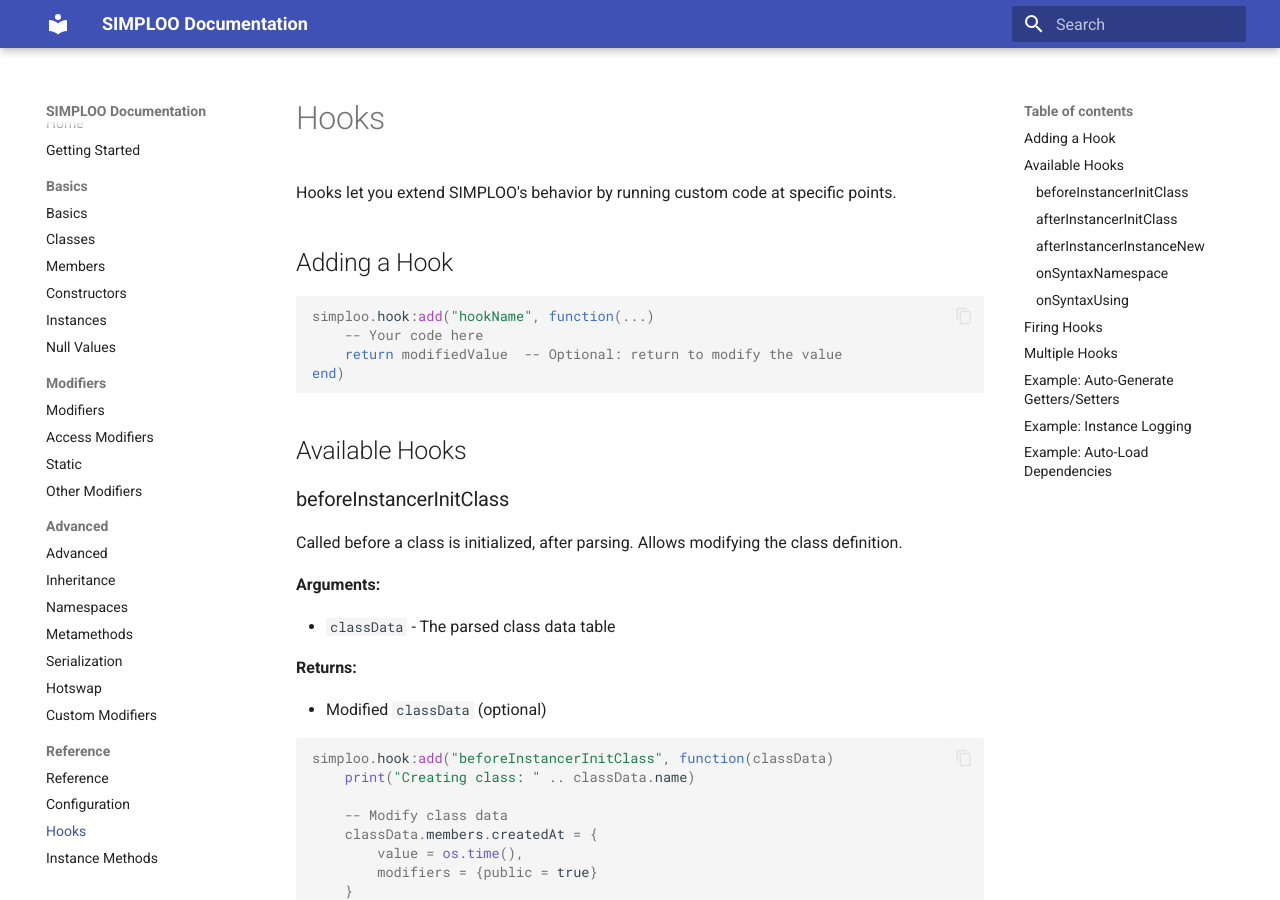
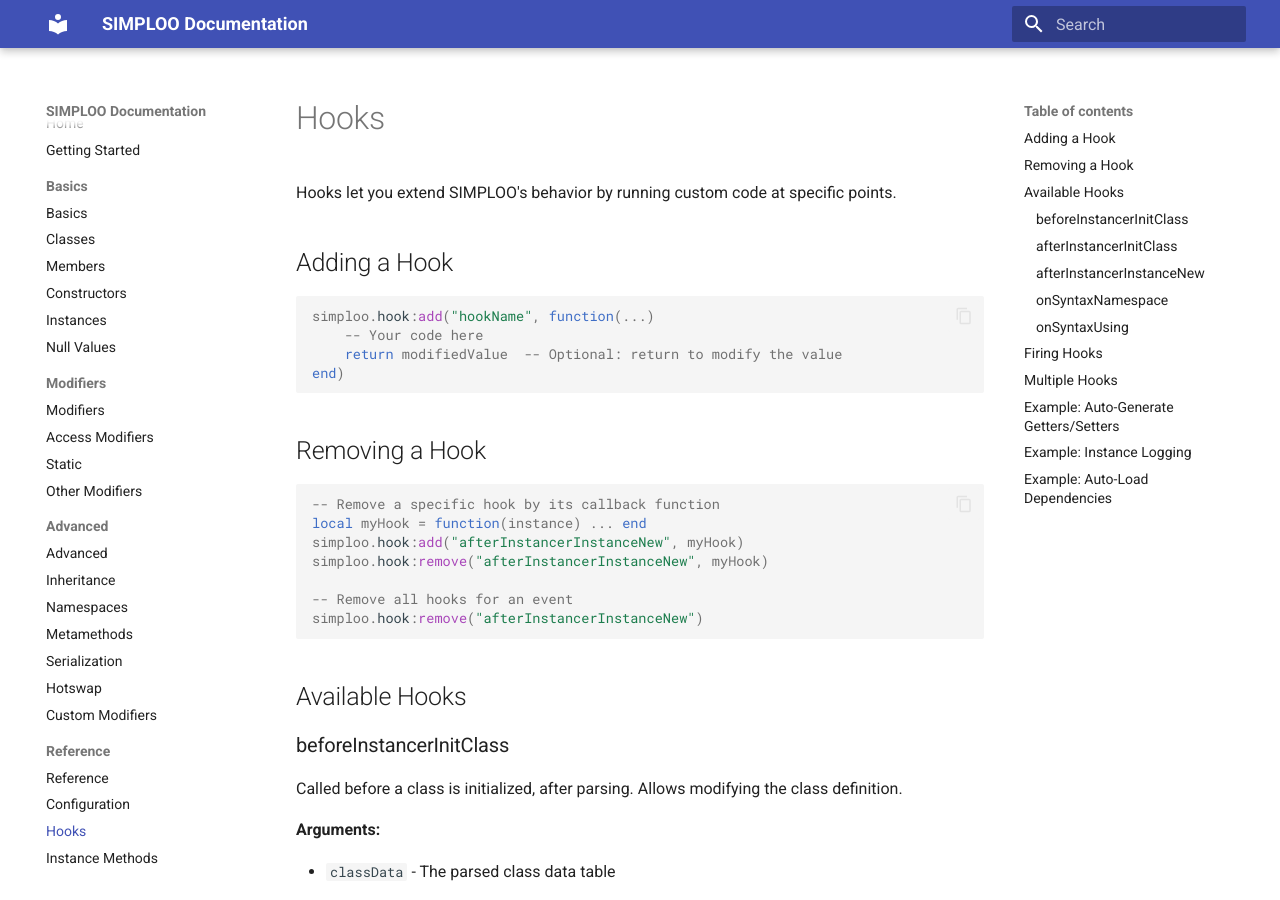
Before and after one commit to maurits150/simploo, an MkDocs documentation site: the page built from docs/reference/hooks.md, in a window 1280 px wide and 900 px high. Built offline with MkDocs 1.6.1 and Material for MkDocs 9.7.7, drawn with Linux system fonts in a browser that asks for light colours.

Commit message:
Add hook:remove() method to unregister hooks

````diff
--- a/docs/reference/hooks.md
+++ b/docs/reference/hooks.md
@@ -9,6 +9,18 @@
     -- Your code here
     return modifiedValue  -- Optional: return to modify the value
 end)
+```
+
+## Removing a Hook
+
+```lua
+-- Remove a specific hook by its callback function
+local myHook = function(instance) ... end
+simploo.hook:add("afterInstancerInstanceNew", myHook)
+simploo.hook:remove("afterInstancerInstanceNew", myHook)
+
+-- Remove all hooks for an event
+simploo.hook:remove("afterInstancerInstanceNew")
 ```
 
 ## Available Hooks
````
Also changed, not shown: 2 other files.
